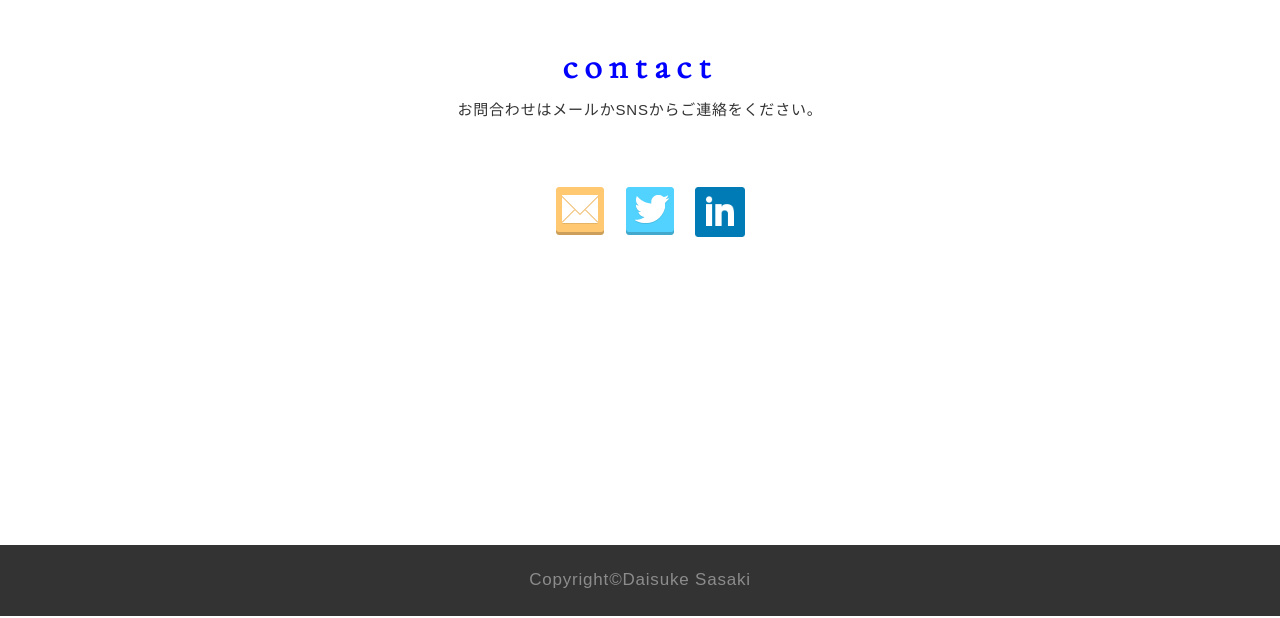
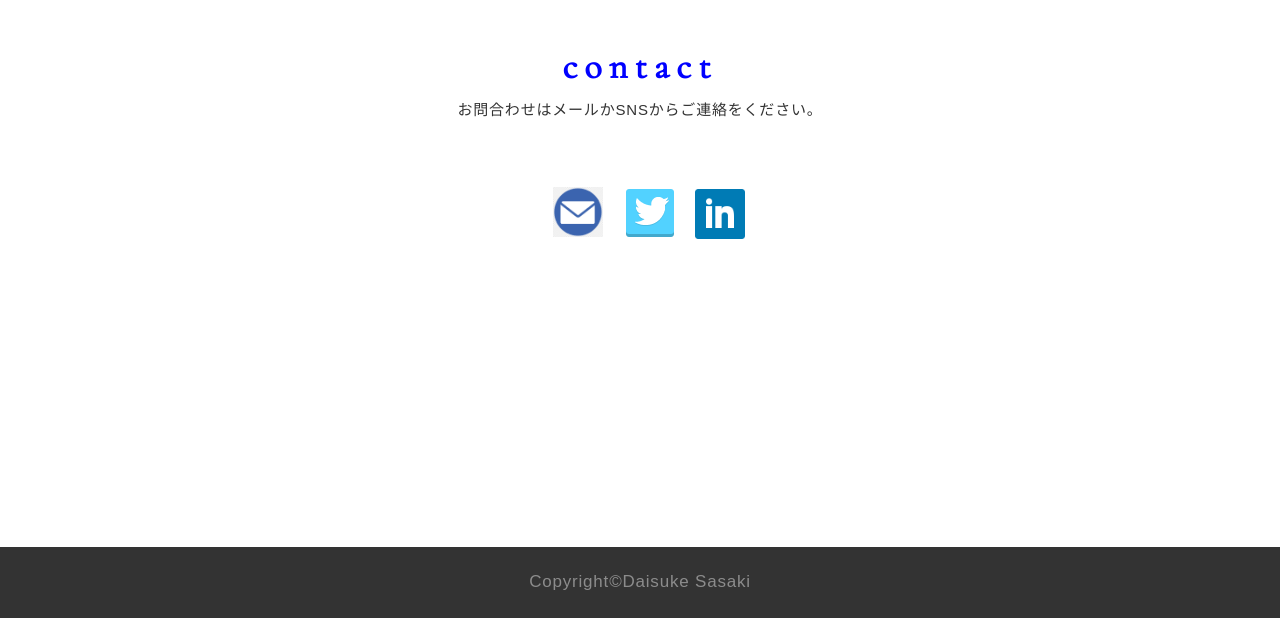
Before and after one commit to daisuke2549/Portfolio_DAY15, a plain HTML site: page index.html in a window 1280 px wide. Shown: the part 3223-3841 px from the top of the page. Drawn offline with nearby package versions, Linux system fonts and the light colour scheme.

Commit message:
no message

```diff
--- a/css/style.css
+++ b/css/style.css
@@ -418,11 +418,11 @@ li {
   width:30px;
 }
 
-.socials-email{
+.socials-email img{
   position: relative;
   float:left;
-  left:-60px;
-  width:100px;
+  left:-37px;
+  width:50px;
 }
 
 
--- a/index.html
+++ b/index.html
@@ -263,7 +263,7 @@
               <li class="contact-item">
                 <div class="socials">
                   <div class="socials-email">
-                    <a href="mailto:gerund25495641@gmail.com"><img src="img/skill/emailのコピー.jpg"></a>
+                    <a href="mailto:gerund25495641@gmail.com"><img src="img/skill/email.png"></a>
                   </div>
                   <div class="socials-twitter">
                     <a href="https://twitter.com/goroilike"><img src="img/skill/twitter.jpg"></a>
```
Also changed, not shown: img/skill/email.png (added), img/skill/emailのコピー.png (added).
